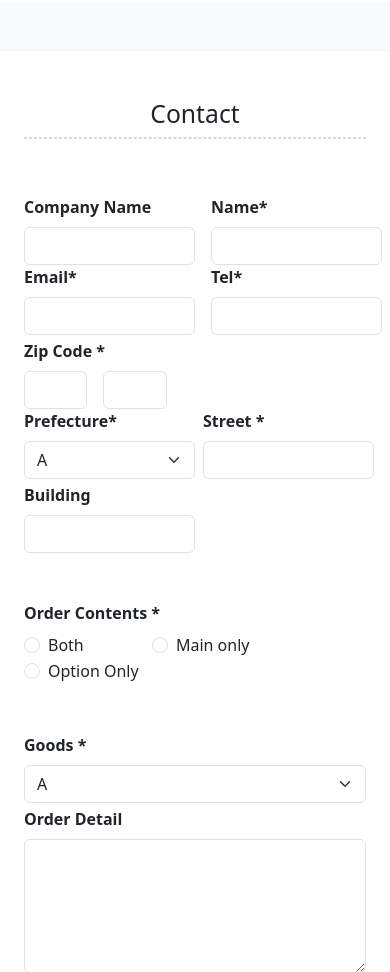
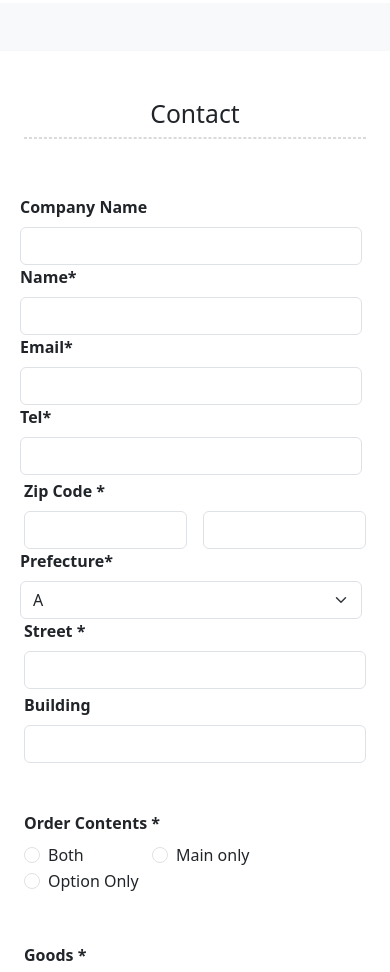
Before and after one commit to JerryGathu/skilled, a plain HTML site: page index.html in a window 390 px wide. Shown: the part 9645-10617 px from the top of the page. Drawn offline with nearby package versions, Linux system fonts and the light colour scheme.

Commit message:
fix form responsiveness

```diff
--- a/index.html
+++ b/index.html
@@ -410,27 +410,27 @@
         <div class="dotted-line mt-1"></div>
 
         <form>
-          <div class="d-flex ms-0">
-            <div class="me-2 col-6">
+          <div class="d-flex ms-0 company">
+            <div class="me-2 col-6 contact-form">
               <label for="company-name" class="form-label fw-bold">Company Name</label>
               <input type="text" name="" id="company-name" class="form-control">
             </div>
-            <div class="ms-2 col-6">
+            <div class="mr-2 col-6 contact-form">
               <label for="ind-name" class="form-label fw-bold">Name<span class="required">*</span></label>
               <input type="text" name="" id="ind-name" class="form-control">
             </div>
           </div>
-          <div class="d-flex">
-            <div class="me-2 col-6">
+          <div class="d-flex email">
+            <div class="me-2 col-6 contact-form">
               <label for="email" class="form-label fw-bold">Email<span class="required">*</span></label>
               <input type="email" name="" id="email" class="form-control">
             </div>
-            <div class="ms-2 col-6">
+            <div class="mr-2 col-6 contact-form">
               <label for="tel" class="form-label fw-bold">Tel<span class="required">*</span></label>
               <input type="text" name="" id="tel" class="form-control">
             </div>
           </div>
-          <div class="mt-1 col-5">
+          <div class="mt-1 col-5 zip-code">
               <label for="zip-code" class="form-label fw-bold">Zip Code <span class="required">*</span></label>
               <div class="d-flex">
                 <input type="number" name="" id="zip-code" class="form-control zip-code-inp">
@@ -438,8 +438,8 @@
               </div>
           </div>
 
-          <div class="d-flex col-12">
-            <div class="col-6 me-2">
+          <div class="d-flex col-12 prefecture">
+            <div class="col-6 me-2 contact-form">
               <label for="prefecture" class="form-label fw-bold">Prefecture<span class="required">*</span></label>
               <select name="" id="prefecture" class="form-select">
                 <option value="">A</option>
@@ -447,13 +447,13 @@
                 <option value="">C</option>
               </select>
             </div>
-            <div class="col-6">
+            <div class="col-6 contact-form">
               <label for="street" class="form-label fw-bold">Street <span class="required">*</span></label>
               <input type="text" name="" id="street" class="form-control">
             </div>
           </div>
 
-          <div class="col-6 mt-1">
+          <div class="col-6 mt-1 building">
             <label for="building" class="form-label fw-bold">Building</label>
             <input type="text" name="" id="building" class="form-control">
           </div>
--- a/resources/index.css
+++ b/resources/index.css
@@ -144,6 +144,15 @@
   .intro-text{
     left: 0;
   }
+  .mr-2{
+    margin-right: 0.5rem;
+  }
+  .zip-code{
+    width: 100% !important;
+  }
+  .building{
+    width: 100% !important;
+  }
 
   @media only screen and (max-width: 540px){
      .feature-list {
@@ -202,6 +211,21 @@
        left: 30% !important;
        bottom: -30% !important;
      }
+     .company{
+      align-items: center;
+      flex-direction: column;
+     }
+     .prefecture{
+      align-items: center;
+      flex-direction: column;
+     }
+     .email{
+      align-items: center;
+      flex-direction: column;
+     }
+     .contact-form{
+      width: 100% !important;
+     }
   }
 
   @media only screen and (min-width: 550px ) and (max-width: 991px) {
```
